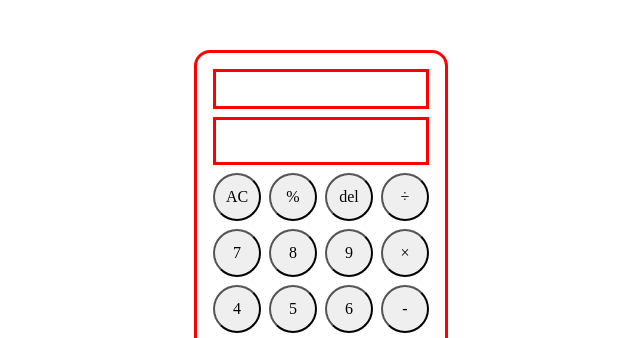
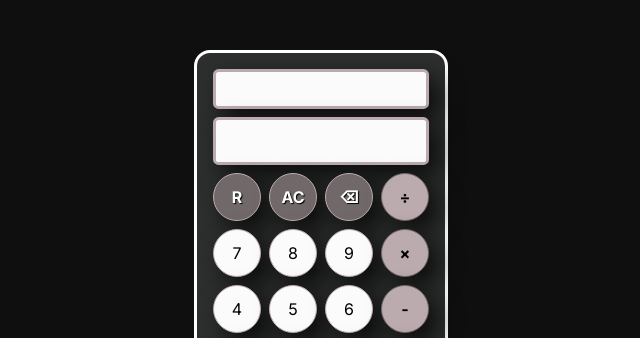
Before and after one commit to sascha-lr/top-calculator, a plain HTML site: page index.html in a window 1280 px wide. Shown: the part 143-481 px from the top of the page, without its empty margins (319-959 px from the left). Drawn offline with Linux system fonts and the light colour scheme.

Commit message:
Adjust styling, move special button

```diff
--- a/index.html
+++ b/index.html
@@ -7,6 +7,11 @@
 
     <link rel="stylesheet" href="./style.css">
     <script src="./app.js" defer></script>
+
+    <link rel="preconnect" href="https://fonts.googleapis.com">
+    <link rel="preconnect" href="https://fonts.gstatic.com" crossorigin>
+    <link href="https://fonts.googleapis.com/css2?family=Inter:ital,opsz,wght@0,14..32,100..900;1,14..32,100..900&display=swap" rel="stylesheet">
+
 </head>
 <body>
     <main>
@@ -14,9 +19,9 @@
             <p class="small display"></p>
             <p class="main display"></p>
             <div class="button container">
+                <button class="special-button">R</button>
                 <button class="clear-button">AC</button>
-                <button class="special-button">%</button>
-                <button class="delete-button">del</button>
+                <button class="delete-button">⌫</button>
                 <button class="operator-button" id="divide">÷</button>
                 <button class="num-button">7</button>
                 <button class="num-button">8</button>
@@ -30,7 +35,7 @@
                 <button class="num-button">2</button>
                 <button class="num-button">3</button>
                 <button class="operator-button" id="plus">+</button>
-                <img class="logo" src="">
+                <img class="logo" src="./calculator.svg">
                 <button class="num-button">0</button>
                 <button class="num-button">.</button>
                 <button class="equal-button" id="equal">=</button>
--- a/style.css
+++ b/style.css
@@ -53,10 +53,25 @@ h1, h2, h3, h4, h5, h6 {
   isolation: isolate;
 }
 
+:root {
+    --onyx: #0f0f0f;
+    --graphite: #2d2e2e;
+    --lilac: #bcabae;
+    --dim-grey: #716969;
+    --light: #fbfbfb;
+}
+
 body {
     display: grid;
     place-content: center;
     height: 100vh;
+    background-color: var(--onyx);
+    font-family: 'Inter', Helvetica;
+}
+
+button,
+p {
+    box-shadow: 10px 10px 25px 0px rgba(0,0,0,0.75);
 }
 
 button {
@@ -68,24 +83,27 @@ button {
 .calculator {
     display: flex;
     flex-direction: column;
-    border: solid red;
     border-radius: 1rem;
     padding: 1rem;
     gap: .5rem;
+    background-color: var(--graphite);
+    border: solid white;
 }
 
 .display {
     display: flex;
     justify-content: end;
     align-items: center;
-    border: solid red;
     padding: .5rem;
     height: 3rem;
+    background-color: var(--light);
+    border-radius: .35rem;
+    border: solid var(--lilac);
 }
 
 .small.display {
-  font-size: .75rem;
-  height: 2.5rem;
+    font-size: .75rem;
+    height: 2.5rem;
 }
 
 .button.container {
@@ -97,5 +115,29 @@ button {
 .logo {
   height: 3rem;
   aspect-ratio: 1/1;
-  background-color: purple;
 }
+
+button {
+    border: solid 1px var(--dim-grey);
+}
+
+.operator-button,
+.equal-button {
+    background-color: var(--lilac);
+    font-weight: 700;
+}
+
+.num-button {
+    background-color: var(--light);
+    border: solid 1px var(--lilac);
+}
+
+.special-button,
+.clear-button,
+.delete-button {
+    font-weight: 700;
+    color: white;
+    text-shadow: 1px 1px 1px black;
+    background-color: var(--dim-grey);
+    border: solid 1px var(--lilac);
+}
```
Also changed, not shown: calculator.svg (added).
